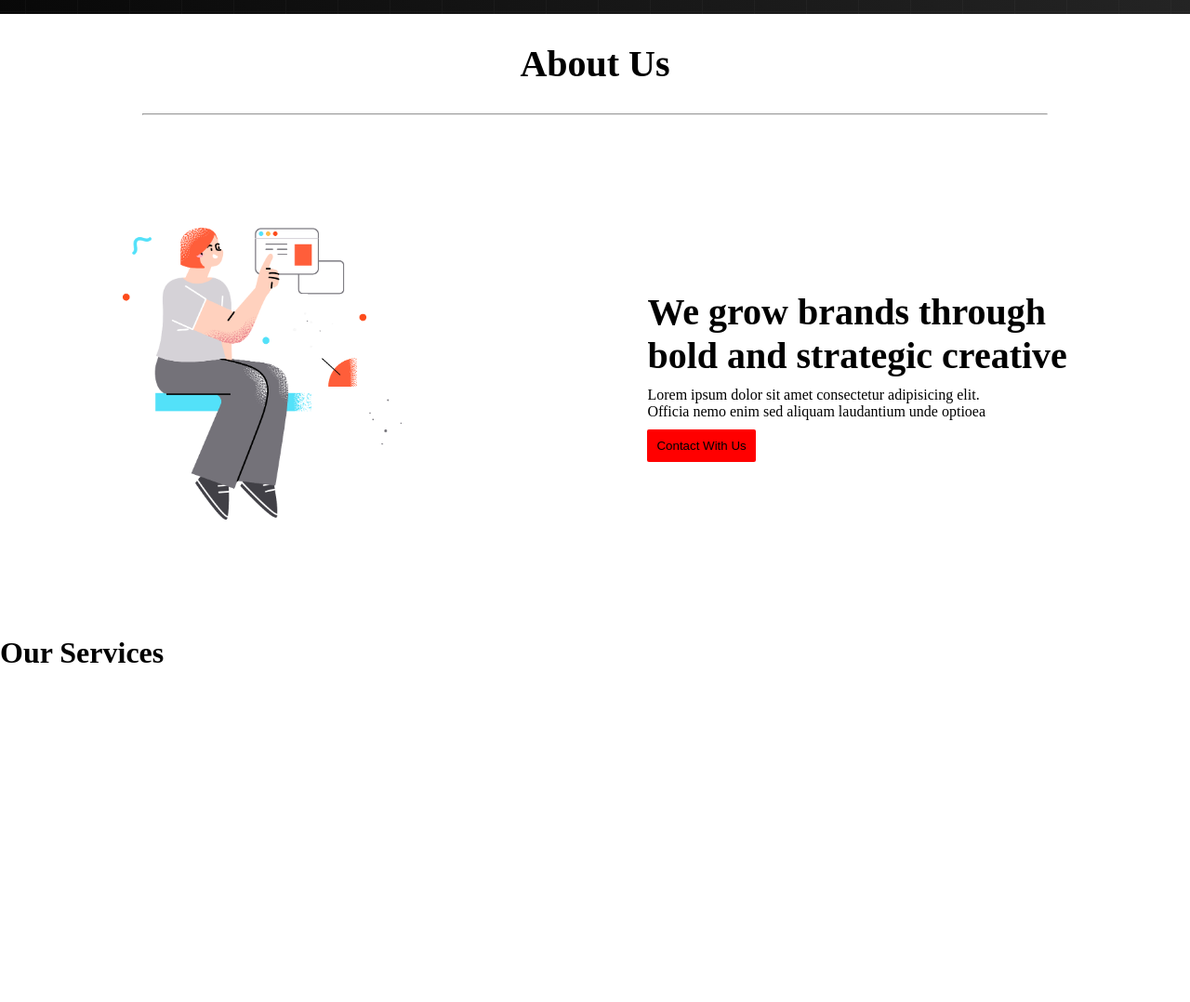
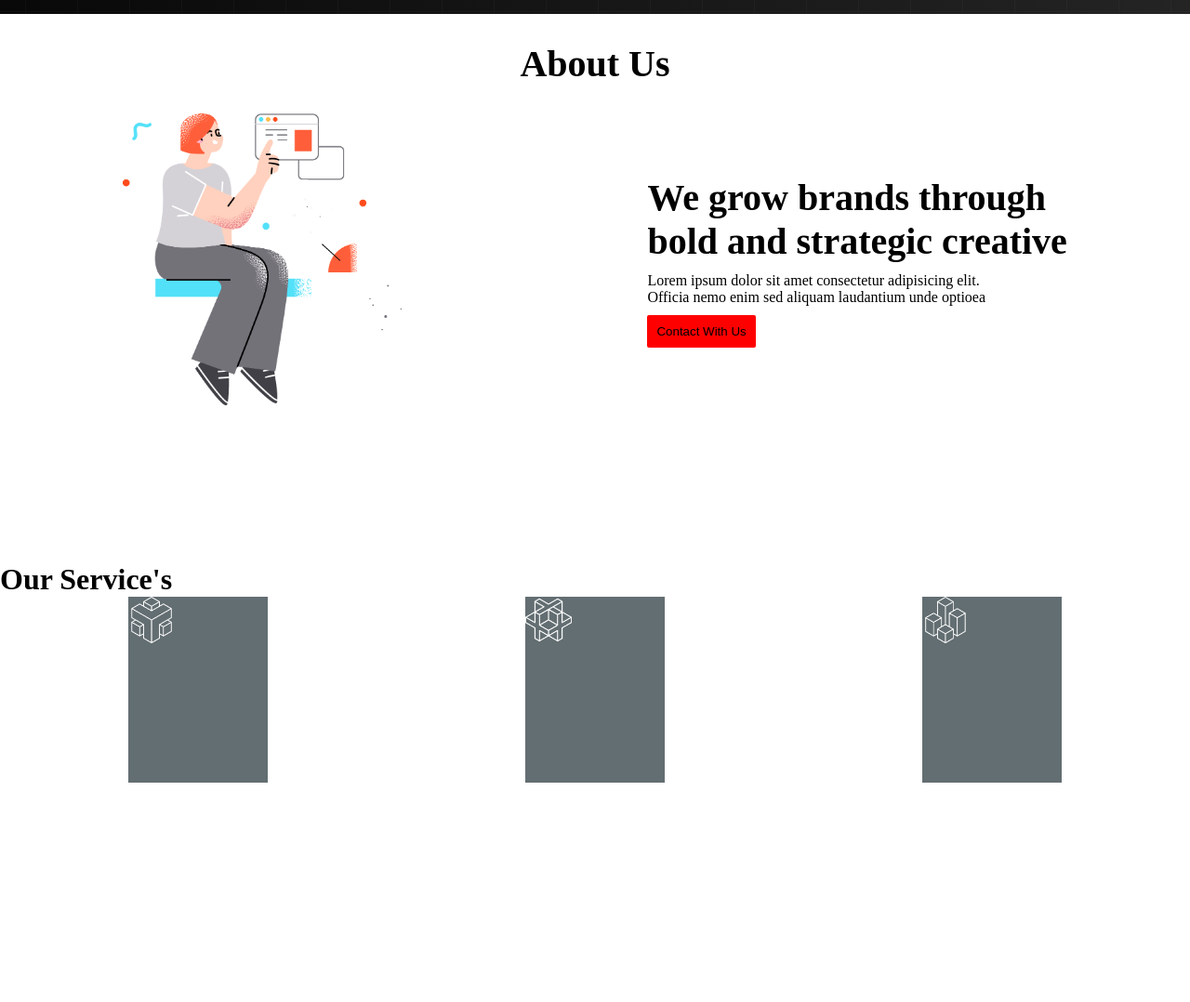
Before and after one commit to ShahariarSohan/my-first-website, a plain HTML site: page index.html in a window 1280 px wide. Shown: the part 860-1938 px from the top of the page at 93% size. Drawn offline with Linux system fonts and the light colour scheme.

Commit message:
I have added something

```diff
--- a/index.html
+++ b/index.html
@@ -24,34 +24,45 @@
         </nav>
     </header>
     <main>
-        <div class="section1">
+        <div class="banner-area1">
             <div class="text-area1">
                 <h1 id="heading1">Better Design for <br>your digital products.</h1>
                 <p id="p1">We are creating a studio in UI/UX design, development and strategy.</p>
                 <button id="btn">Explore More</button>
             </div>
-            <div class="banner-area1">
+            <div class="banner">
                 <img id="banner1" src="images/banner.png" alt="">
             </div>
         </div>
-        <h1 id="heading2">About Us</h1><hr>
-        <div class="section2">
 
-            <div class="banner-area1"><img id="banner2" src="images/banner2.png" alt=""></div>
+        <div class="about-area">
+            <div class="heading-area1"> <h1 id="heading2">About Us</h1>
+            </div>
+           <div class="banner-area2">
+            <div class="banner"><img id="banner2" src="images/banner2.png" alt=""></div>
             <div class="text-area2">
                 <h1 id="heading3">We grow brands through <br>bold and strategic creative</h1>
                 <p id="p2">Lorem ipsum dolor sit amet consectetur adipisicing elit. <br>Officia nemo enim sed aliquam laudantium unde optioea </p>
                 <button id="btn1">Contact With Us</button>
             </div>
+            </div>
         </div>
-        <div class="section">
-            <h1>Our Services</h1>
-        <div class="section3">
+        <div class="service-area">
+            <div class="heading-area2">
+                <h1>Our Service's</h1>
+            </div>
+
+        <div class="icon-area">
             <div class="box1">
-                <img src="icon/0.png" alt="">
+                <img class="icon-small"src="icon/0.png" alt="">
             </div>
-            <div class="box2"></div>
-            <div class="box3"></div>
+            <div class="box2">
+                <img class="icon-small"src="icon/1.png" alt="">
+            </div>
+            <div class="box3">
+                <img class="icon-small"src="icon/2.png" alt="">
+            </div>
+
         </div>
         </div>
     </main>
--- a/style/style.css
+++ b/style/style.css
@@ -21,7 +21,7 @@
     margin-left:40px;
     font-size:20px;
 }
-.section1{
+.banner-area1{
     background-image: url("/images/background.png"),linear-gradient(45deg,rgb(8, 8, 8),rgb(53,53,53));
     height:100vh;
     display:flex;
@@ -49,15 +49,14 @@
 #banner1{
     width:300px;
 }
-.section2{
+.banner-area2{
     display:flex;
-    height:70vh;
     align-items: center;
     justify-content: space-around;
 }
-#heading2{
+.heading-area1{
     text-align: center;
-    font-size:40px;
+    font-size:20px;
     margin:30px 0;
 
 }
@@ -82,3 +81,35 @@ hr{
     padding:10px;
     border-radius:2px;
 }
+.about-area{
+    height:70vh;
+}
+.service-area{
+    height: 500px;
+}
+.icon-area{
+    display:flex;
+    justify-content: space-around;
+    align-items: center;
+
+}
+.icon-small{
+    width:50px;
+
+
+}
+.box1{
+    background-color: #636e72;
+    width:150px;
+    height:200px;
+}
+.box2{
+    background-color: #636e72;
+    width:150px;
+    height:200px;
+}
+.box3{
+    background-color: #636e72;
+    width:150px;
+    height:200px;
+}
```
